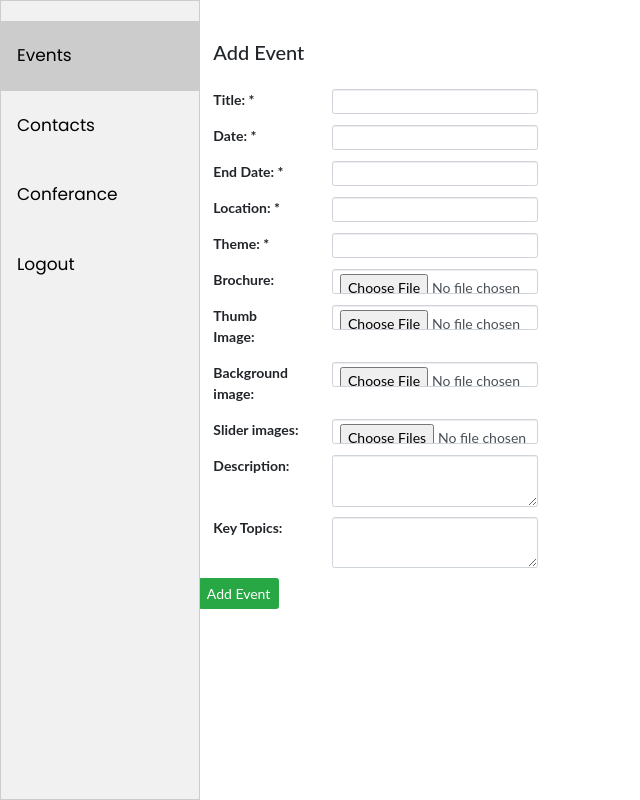
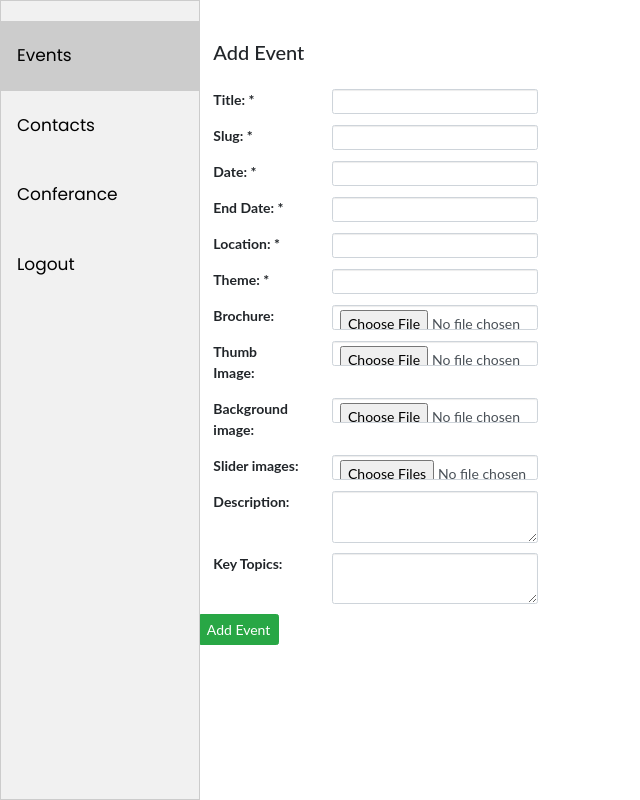
Before and after one commit to maruthisivaprasad/riconferences, a PHP site: page /phpmailer/admin/createevent.php in a window 1280 px wide. Shown: the whole page, without its empty margins (0-640 px from the left). Run offline with PHP 8.4, Linux system fonts and the light colour scheme; some libraries are stand-ins or nearby versions.

Commit message:
modify the data

```diff
--- a/admin/createevent.php
+++ b/admin/createevent.php
@@ -3,7 +3,11 @@ require_once('../config.php');
 if (isset($_POST) && !empty($_POST)) {
     $enddate1 = explode("/", $_POST['end_date']);
     $enddate = $enddate1[2] . "-" . $enddate1[0] . "-" . $enddate1[1];
-    $sql = "insert into events (title, date, enddate, location, theme, description, key_topics) values ('" . $_POST['title'] . "', '" . $_POST['date'] . "', '" . $enddate . "', '" . $_POST['location'] . "', '" . $_POST['theme'] . "', '" . htmlentities(addslashes($_POST['description'])) . "', '" . htmlentities(addslashes($_POST['key_topics'])) . "')";
+    $sql = "insert into events (title, slug, date, enddate, location, theme, description, key_topics) values "
+            . "('" . $_POST['title'] . "', '" . $_POST['slug'] . "', '" . $_POST['date'] . "', '" . $enddate . "', "
+            . "'" . $_POST['location'] . "', '" . $_POST['theme'] . "', "
+            . "'" . htmlentities(addslashes($_POST['description'])) . "', "
+            . "'" . htmlentities(addslashes($_POST['key_topics'])) . "')";
     mysqli_query($conn, $sql);
     $eventid = $conn->insert_id;
     $sliderfile = $brochurefile = $backgroundfile = $thumbfile = '';
@@ -104,6 +108,15 @@ require_once('head.php');
                         </div>
                         <div class="col-md-6">
                             <input type="text" class="form-control" name="title" id="title" value="" required>
+                        </div>
+                    </div>
+
+                    <div class="row" style="padding-top: 10px;">
+                        <div class="col-md-3">
+                            <label for="slug">Slug: <span class="required">*</span></label>
+                        </div>
+                        <div class="col-md-6">
+                            <input type="text" class="form-control" name="slug" id="slug" value="" required>
                         </div>
                     </div>
 
--- a/admin/events.php
+++ b/admin/events.php
@@ -23,6 +23,7 @@ $result = mysqli_query($conn, $sql);
                     <thead>
                         <tr>
                             <th>Title</th>
+                            <th>Slug</th>
                             <th>Date</th>
                             <th>End Date</th>
                             <th>Location</th>
@@ -34,6 +35,7 @@ $result = mysqli_query($conn, $sql);
                         <?php while ($rec = mysqli_fetch_array($result)) { ?>
                             <tr>
                                 <td><?php echo $rec['title']; ?></td>
+                                <td><?php echo $rec['slug']; ?></td>
                                 <td><?php echo $rec['date']; ?></td>
                                 <td><?php echo $rec['enddate']; ?></td>
                                 <td><?php echo $rec['location']; ?></td>
```
Also changed, not shown: admin/editevent.php (+13 -1 lines).
